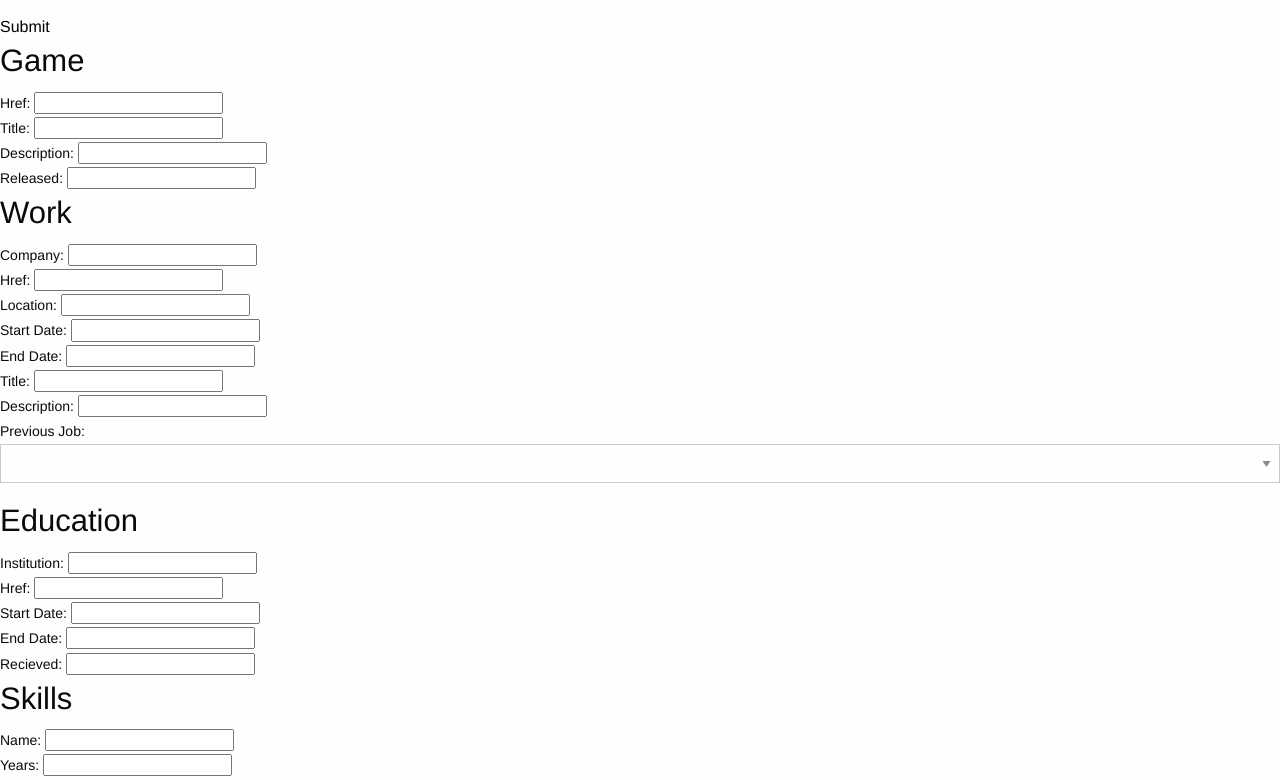
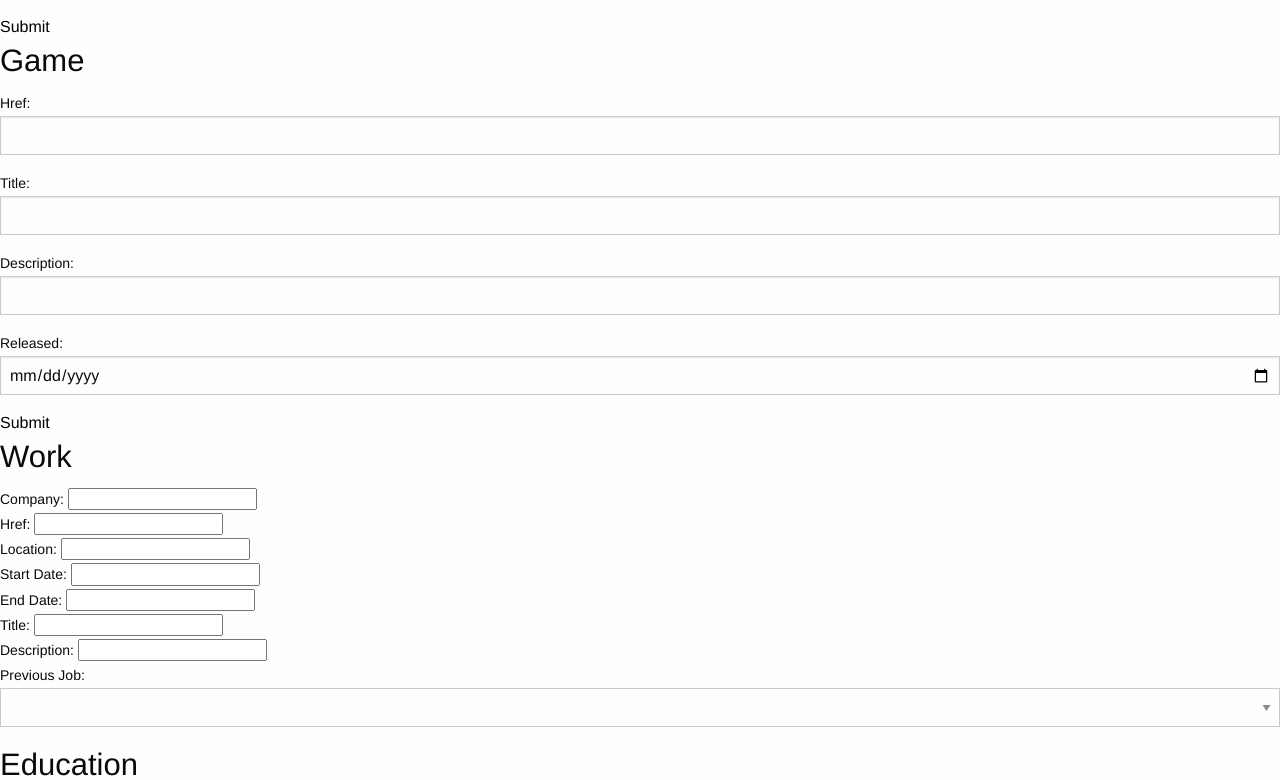
Before and after one commit to kitsune21/Cecil, a React (Create React App) app: page /____admin in a window 1280 px wide. Shown: the part 480-1260 px from the top of the page. Built offline with nearby package versions, Linux system fonts and the light colour scheme.

Commit message:
added in more inserts

```diff
--- a/src/Home/Admin/Admin.js
+++ b/src/Home/Admin/Admin.js
@@ -33,6 +33,45 @@ class Admin extends Component {
     })
   }
 
+  handleSkillsSubmit = (event) => {
+    event.preventDefault();
+    axios({
+      method: "POST",
+      url: 'http://localhost:3001/api/skills/add',
+      data: {
+        Name: event.target.elements.skillsName.value,
+        Years: event.target.elements.skillsYears.value,
+        Active: event.target.elements.skillsActive.value,
+      }
+    })
+    .then(data => {
+      console.log(data)
+    })
+    .catch(err => {
+      console.log(err)
+    })
+  }
+
+  handleGamesSubmit = (event) => {
+    event.preventDefault();
+    axios({
+      method: "POST",
+      url: 'http://localhost:3001/api/games/add',
+      data: {
+        Href: event.target.elements.gameHref.value,
+        Title: event.target.elements.gameTitle.value,
+        Description: event.target.elements.gameDescription.value,
+        Released: event.target.elements.gameReleased.value
+      }
+    })
+    .then(data => {
+      console.log(data)
+    })
+    .catch(err => {
+      console.log(err)
+    })
+  }
+
   render() {
     return(
       <>
@@ -50,11 +89,12 @@ class Admin extends Component {
           </div>
           <h3>Game</h3>
           <div>
-            <form>
-              <label>Href: <input></input></label>
-              <label>Title: <input></input></label>
-              <label>Description: <input></input></label>
-              <label>Released: <input></input></label>
+            <form onSubmit={this.handleGamesSubmit}>
+              <label>Href: <input id='gameHref' type='text'/></label>
+              <label>Title: <input id='gameTitle' type='text'/></label>
+              <label>Description: <input id='gameDescription' type='text'/></label>
+              <label>Released: <input id='gameReleased' type='date' /></label>
+              <button type='submit'>Submit</button>
             </form>
           </div>
           <h3>Work</h3>
@@ -82,9 +122,11 @@ class Admin extends Component {
           </div>
           <h3>Skills</h3>
           <div>
-            <form>
-              <label>Name: <input></input></label>
-              <label>Years: <input></input></label>
+            <form onSubmit={this.handleSkillsSubmit}>
+              <label>Name: <input id='skillsName' type='text'/></label>
+              <label>Years: <input id='skillsYears' type='text'/></label>
+              <label>Active: <input id='skillsActive' type='checkbox'/></label>
+              <button type="submit">Submit</button>
             </form>
           </div>
           <h2>Movie Reviews</h2>
```
